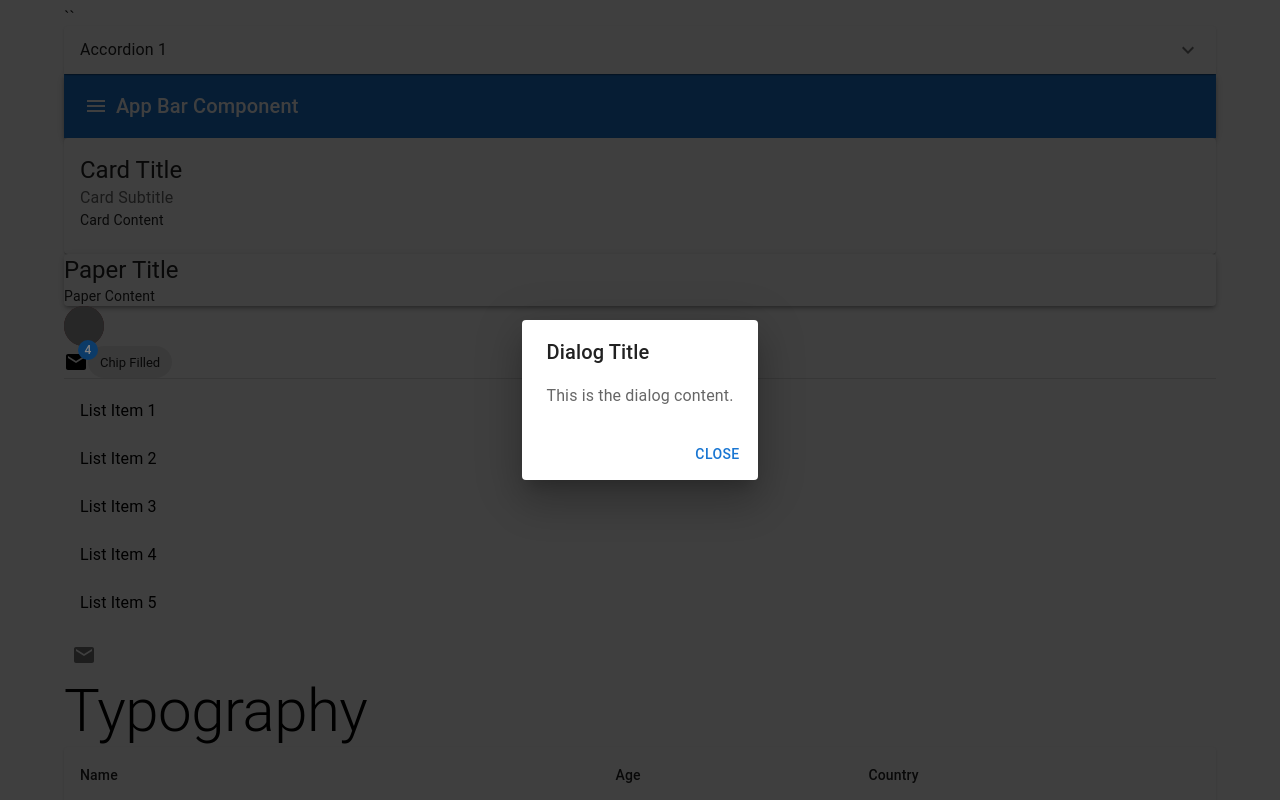
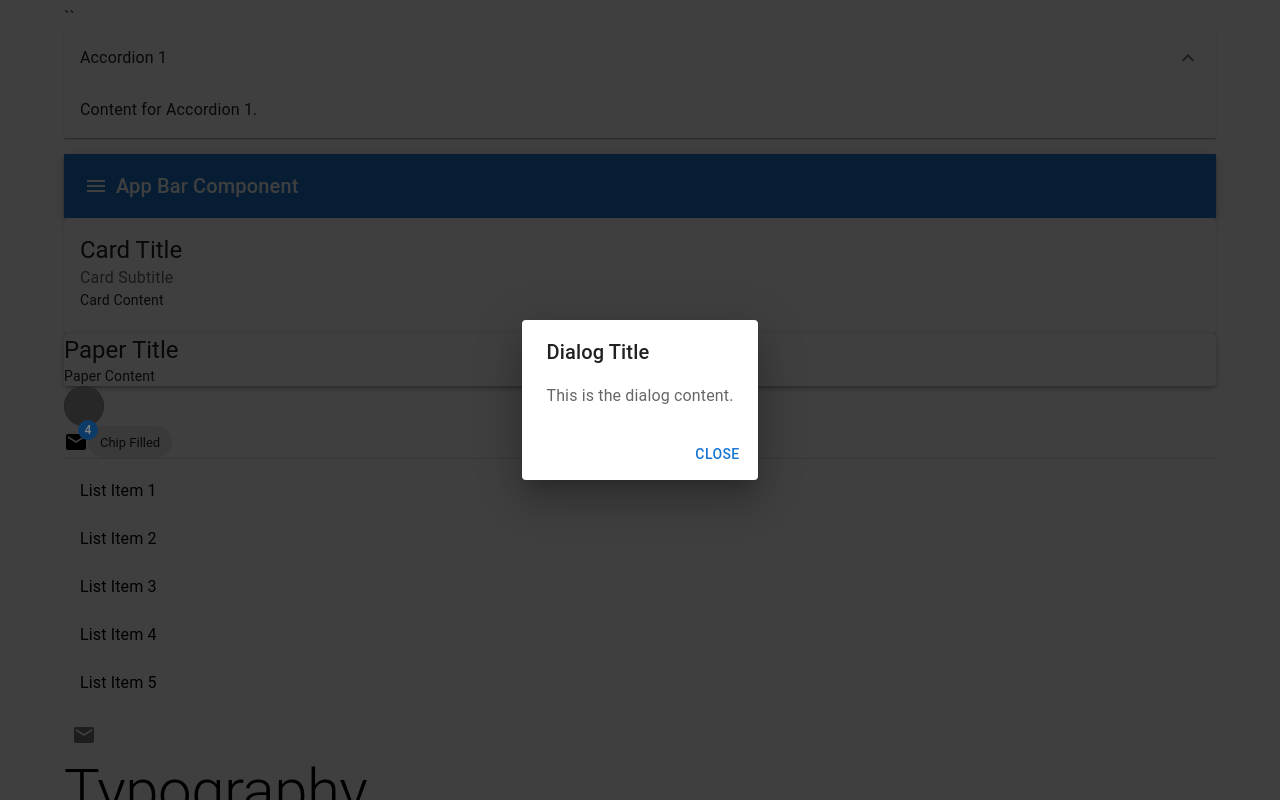
Before and after one commit to ms0216/electron-modern-ui, a React app: page / in a window 1280 px wide. Shown: the top 800 px of the page. Built offline with nearby package versions, Linux system fonts and the light colour scheme; grey boxes are pictures that could not be loaded.

Commit message:
CI/CD: Accordionコンポーネントのcreateメソッドを更新し、デフォルトで展開されるプロパティを追加

```diff
--- a/src/App.js
+++ b/src/App.js
@@ -193,7 +193,8 @@ function App() {
   /* surface components */
   const acc1 = accordion.create(
     typography.create('Accordion 1').element,
-    typography.create('Content for Accordion 1.').element
+    typography.create('Content for Accordion 1.').element,
+    { defaultExpanded: true }
   );
   addElement(acc1.element);
 
--- a/src/components/surfaces/Accordion.js
+++ b/src/components/surfaces/Accordion.js
@@ -4,10 +4,13 @@ import ExpandMoreIcon from "@mui/icons-material/ExpandMore";
 import BaseComponent from "../BaseComponent";
 
 class AccordionComponent extends BaseComponent {
-  create(title, content) {
+  create(title, content, props = {}) {
     const id = this.generateId();
     const element = (
-      <Accordion id={id}>
+      <Accordion
+        id={id}
+        {...props}
+      >
         <AccordionSummary expandIcon={<ExpandMoreIcon />}>
           {title}
         </AccordionSummary>
```
